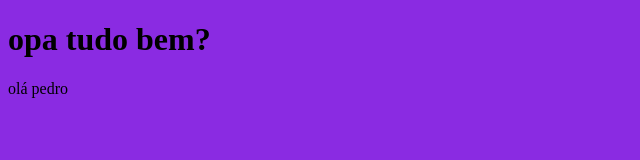
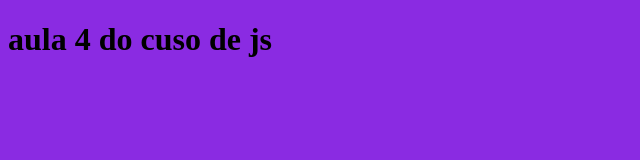
Before and after one commit to pedrohsilvah/javascript, a plain HTML site: page introdução/index.html in a window 1280 px wide. Shown: the whole page, without its empty margins (0-640 px from the left). Drawn offline with Linux system fonts and the light colour scheme.

Commit message:
treinando js

```diff
--- a/introdução/index.html
+++ b/introdução/index.html
@@ -3,11 +3,11 @@
 <head>
     <meta charset="UTF-8">
     <meta name="viewport" content="width=device-width, initial-scale=1.0">
-    <title>Document</title>
+    <title>Treinando JS</title>
     <link rel="stylesheet" href="style.css">
 </head>
 <body>
-    <h1 id="titulo">aula 4 do cuso de js</h1>
+    <h1>aula 4 do cuso de js</h1>
     <script src="script.js"></script>
 </body>
 </html>
--- a/introdução/script.js
+++ b/introdução/script.js
@@ -1,7 +1,5 @@
-document.getElementById("titulo").innerHTML = "opa tudo bem?";
+var hora = 18;
 
-document.write("olá pedro");
-
-window.alert("teste aqui, ok");
-
-console.log("A menasgem que eu inserir aqui, aparecerá no console do site");
+if(hora == 12 || hora == 18){
+    console.log("Você está na hora do rush");
+}
```
